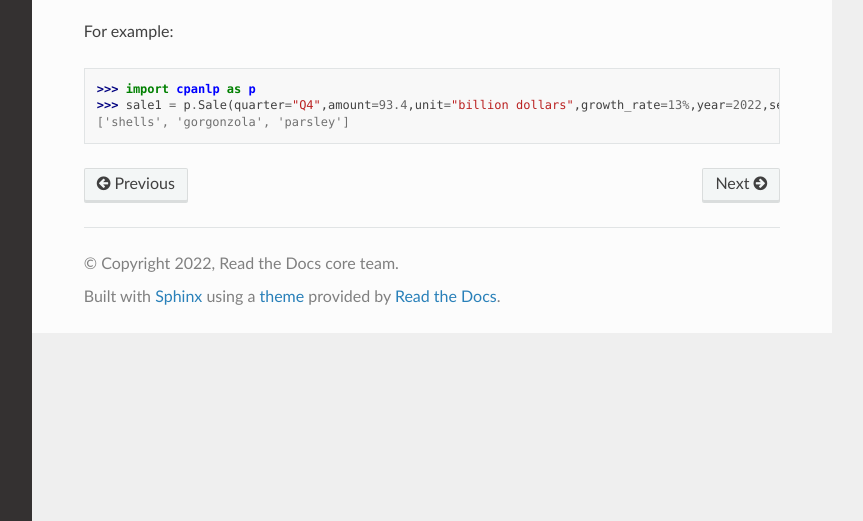
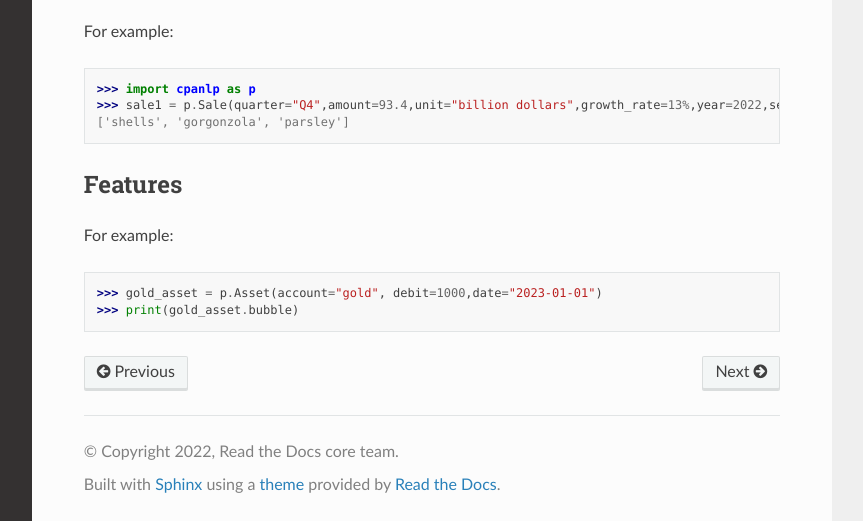
Before and after one commit to accounting-intelligent-ai/cpanlp, a Sphinx documentation site: the page built from docs/usage.rst, in a window 1280 px wide and 1135 px high, cut to the strip 614-1135 px from the top of the window. Shown: the whole strip, without its empty margins (268-1131 px from the left). Built offline with Sphinx 7.4.7 and the Read the Docs theme 2.0.0, drawn with Linux system fonts in a browser that asks for light colours.

Commit message:
Add files via upload

```diff
--- a/docs/usage.rst
+++ b/docs/usage.rst
@@ -30,3 +30,11 @@ For example:
 >>> import cpanlp as p
 >>> sale1 = p.Sale(quarter="Q4",amount=93.4,unit="billion dollars",growth_rate=13%,year=2022,segment="North America")
 ['shells', 'gorgonzola', 'parsley']
+
+Features
+----------------
+
+For example:
+
+>>> gold_asset = p.Asset(account="gold", debit=1000,date="2023-01-01")
+>>> print(gold_asset.bubble)
```
